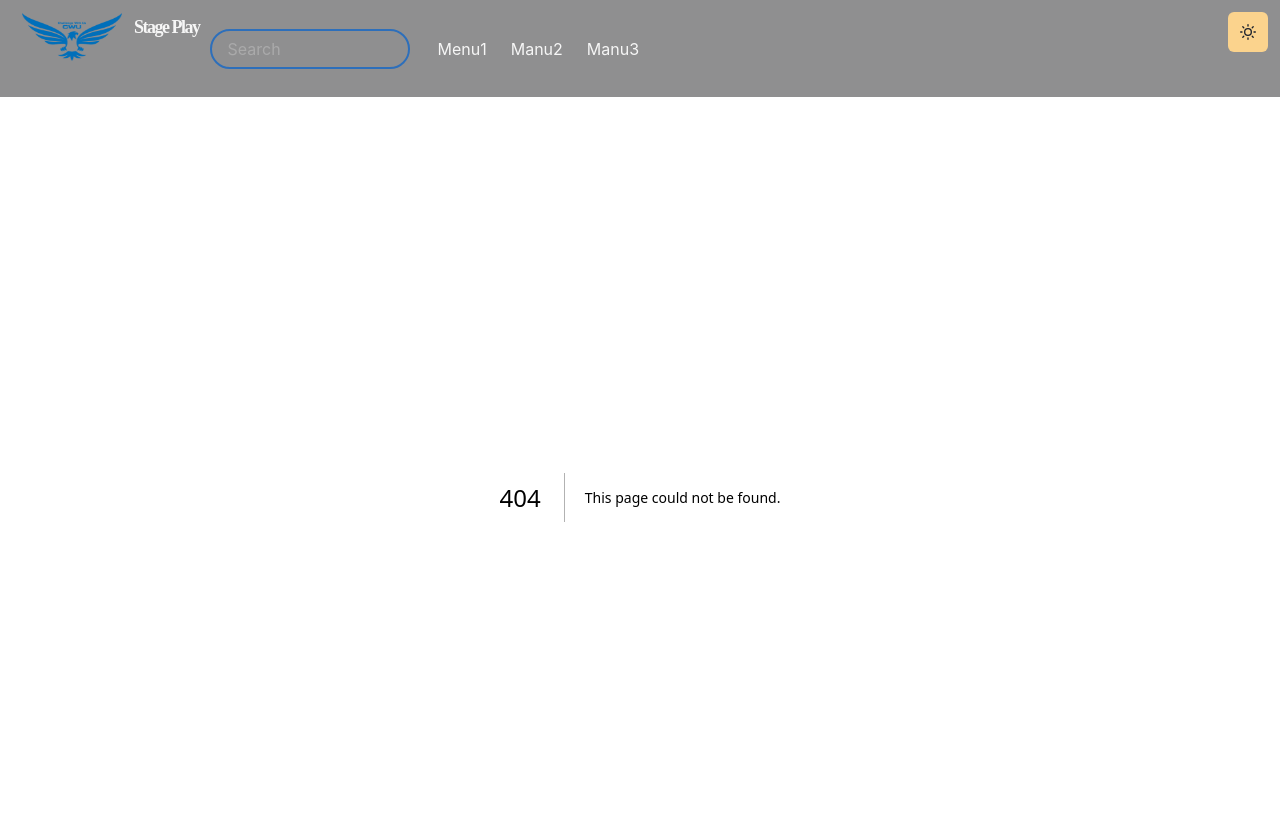
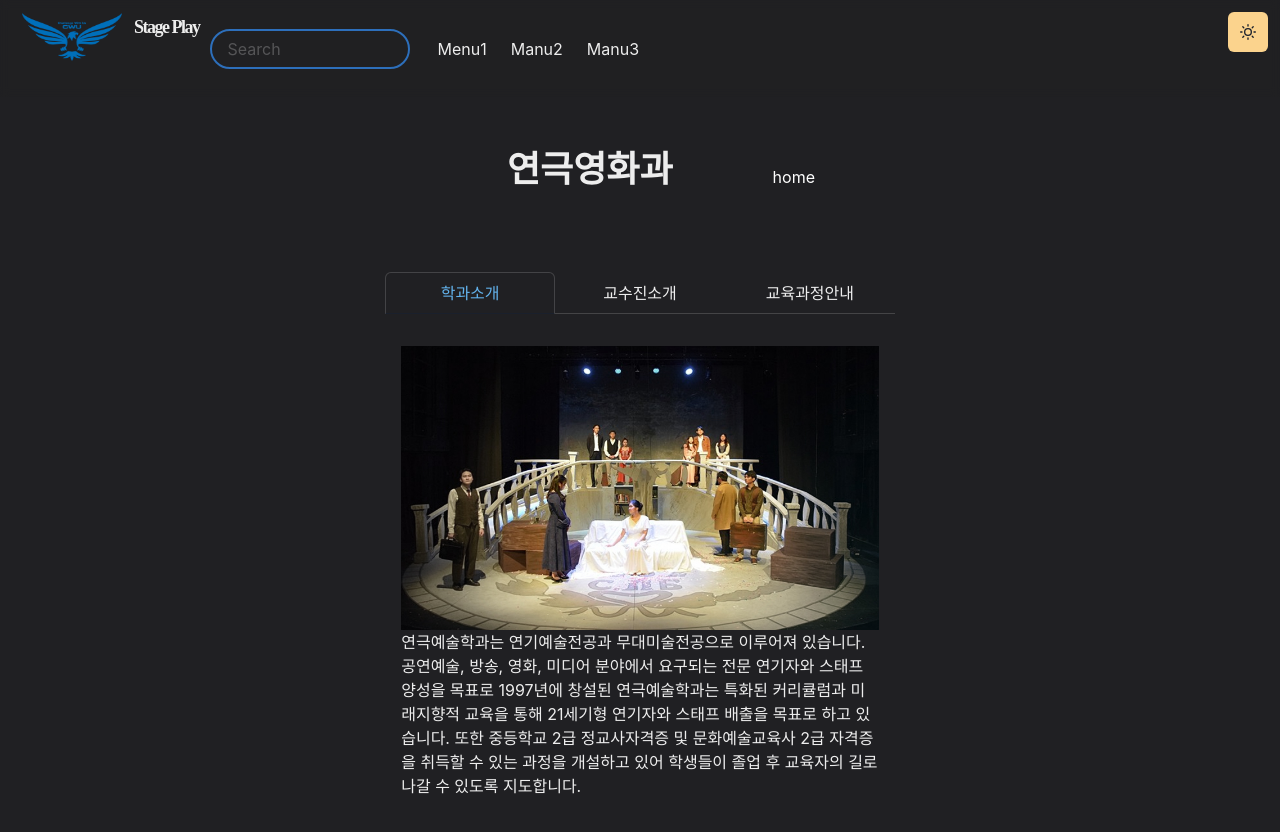
Before and after one commit to Haetae-Code/NextJS_Stage_Play, a Next.js app: page /Act in a window 1280 px wide. Before the commit this address had no page. Shown: the top 832 px of the page. Built offline with nearby package versions, Linux system fonts and the light colour scheme.

Commit message:
Act-page update

```diff
--- /dev/null
+++ b/pages/Act.js
@@ -0,0 +1,84 @@
+import {
+    Link,
+    Container,
+    Heading,
+    Box,
+    SimpleGrid,
+    Button,
+    List,
+    ListItem,
+    useColorModeValue,
+    chakra,
+    Flex,
+    Center,
+    Image,
+} from "@chakra-ui/react";
+import { Tabs, TabList, TabPanels, Tab, TabPanel } from "@chakra-ui/react";
+import React from "react";
+
+const Page1 = () => {
+    return (
+        <Container>
+            <Container pt={3} m1={1} maxW="md">
+                <Box flexGrow={1} pl="75" display={"flex"}>
+                    <Heading as="h1" variant="page-title" pt={10}>
+                        연극영화과
+                    </Heading>
+                    <Box
+                        as="button"
+                        borderRadius="md"
+                        color="white"
+                        px={4}
+                        h={30}
+                        pl="100"
+                        pt={14}
+                    >
+                        home
+                    </Box>
+                </Box>
+            </Container>
+            <Container pt={20} m1={100} maxw="xl">
+                <Tabs isFitted variant="enclosed">
+                    <TabList mb="1em">
+                        <Tab>학과소개</Tab>
+                        <Tab>교수진소개</Tab>
+                        <Tab>교육과정안내</Tab>
+                    </TabList>
+                    <TabPanels>
+                        {/* 학과소개 */}
+                        <TabPanel>
+                            <Box boxSize="large">
+                                <Image
+                                    src="\asset\image\ImageSlider\Acting.png"
+                                    fit="cover"
+                                />
+                            </Box>
+                            <Box boxSize="large">
+                                연극예술학과는 연기예술전공과 무대미술전공으로
+                                이루어져 있습니다. 공연예술, 방송, 영화, 미디어
+                                분야에서 요구되는 전문 연기자와 스태프 양성을
+                                목표로 1997년에 창설된 연극예술학과는 특화된
+                                커리큘럼과 미래지향적 교육을 통해 21세기형
+                                연기자와 스태프 배출을 목표로 하고 있습니다.
+                                또한 중등학교 2급 정교사자격증 및 문화예술교육사
+                                2급 자격증을 취득할 수 있는 과정을 개설하고 있어
+                                학생들이 졸업 후 교육자의 길로 나갈 수 있도록
+                                지도합니다.
+                            </Box>
+                        </TabPanel>
+                        {/* 교수진소개 */}
+                        <TabPanel>
+                            <p>쏼라쏼라~</p>
+                        </TabPanel>
+                        {/* 교육과정안내 */}
+                        <TabPanel>
+                            <p>쏼1라~쏼2라~쏼3라~</p>
+                        </TabPanel>
+                    </TabPanels>
+                </Tabs>
+            </Container>
+        </Container>
+    );
+};
+
+export default Page1;
```
